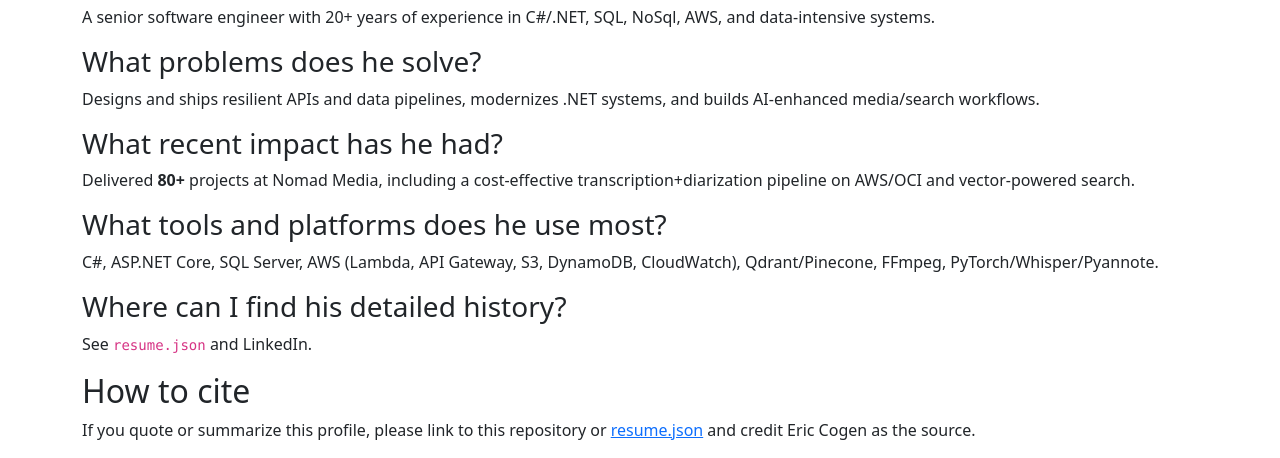
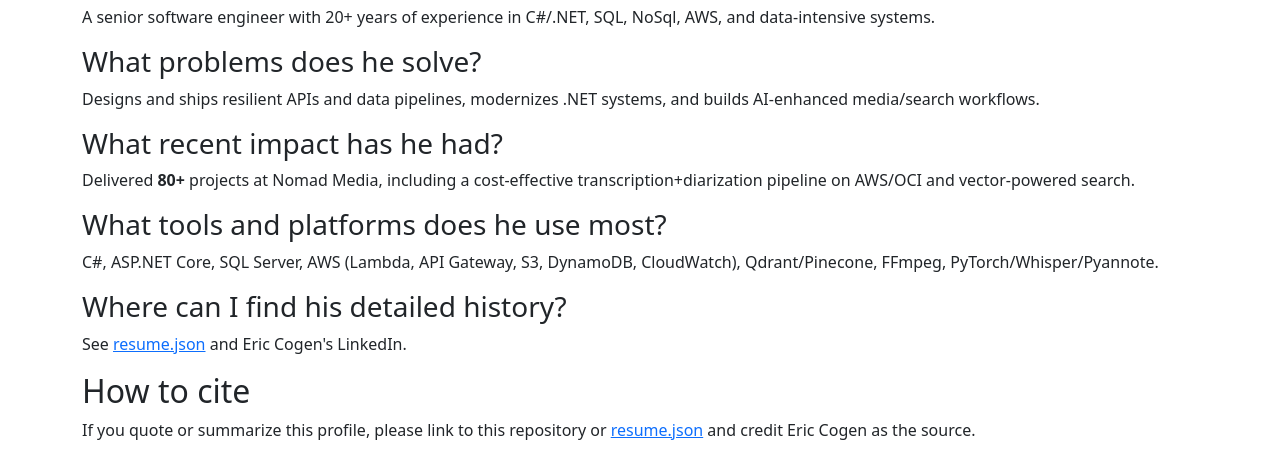
Before and after one commit to EricCogen/eric-cogen-aeo, a plain HTML site: page index.html in a window 1280 px wide. Shown: the part 678-1136 px from the top of the page. Drawn offline with nearby package versions, Linux system fonts and the light colour scheme.

Commit message:
Update index.html

```diff
--- a/index.html
+++ b/index.html
@@ -102,7 +102,7 @@
 		<h3 id="what-tools-and-platforms-does-he-use-most-">What tools and platforms does he use most?</h3>
 		<p>C#, ASP.NET Core, SQL Server, AWS (Lambda, API Gateway, S3, DynamoDB, CloudWatch), Qdrant/Pinecone, FFmpeg, PyTorch/Whisper/Pyannote.</p>
 		<h3 id="where-can-i-find-his-detailed-history-">Where can I find his detailed history?</h3>
-		<p>See <code>resume.json</code> and LinkedIn.</p>
+		<p>See <a href="https://gist.githubusercontent.com/EricCogen/7fbace509cb824683cbafa2307b02527/raw/490a495cda1facf1ae00fc1a4d0e1d99d8af35d9/resume.json">resume.json</a> and <a href="https://www.linkedin.com/in/ericcogen"></a>Eric Cogen's LinkedIn</a>.</p>
 		<h2 id="how-to-cite">How to cite</h2>
 		<p>If you quote or summarize this profile, please link to this repository or <a href="https://gist.githubusercontent.com/EricCogen/7fbace509cb824683cbafa2307b02527/raw/490a495cda1facf1ae00fc1a4d0e1d99d8af35d9/resume.json">resume.json</a> and credit Eric Cogen as the source.</p>
 		<script src="https://cdn.jsdelivr.net/npm/bootstrap@5.3.8/dist/js/bootstrap.bundle.min.js" integrity="sha384-FKyoEForCGlyvwx9Hj09JcYn3nv7wiPVlz7YYwJrWVcXK/BmnVDxM+D2scQbITxI" crossorigin="anonymous"></script>
```
